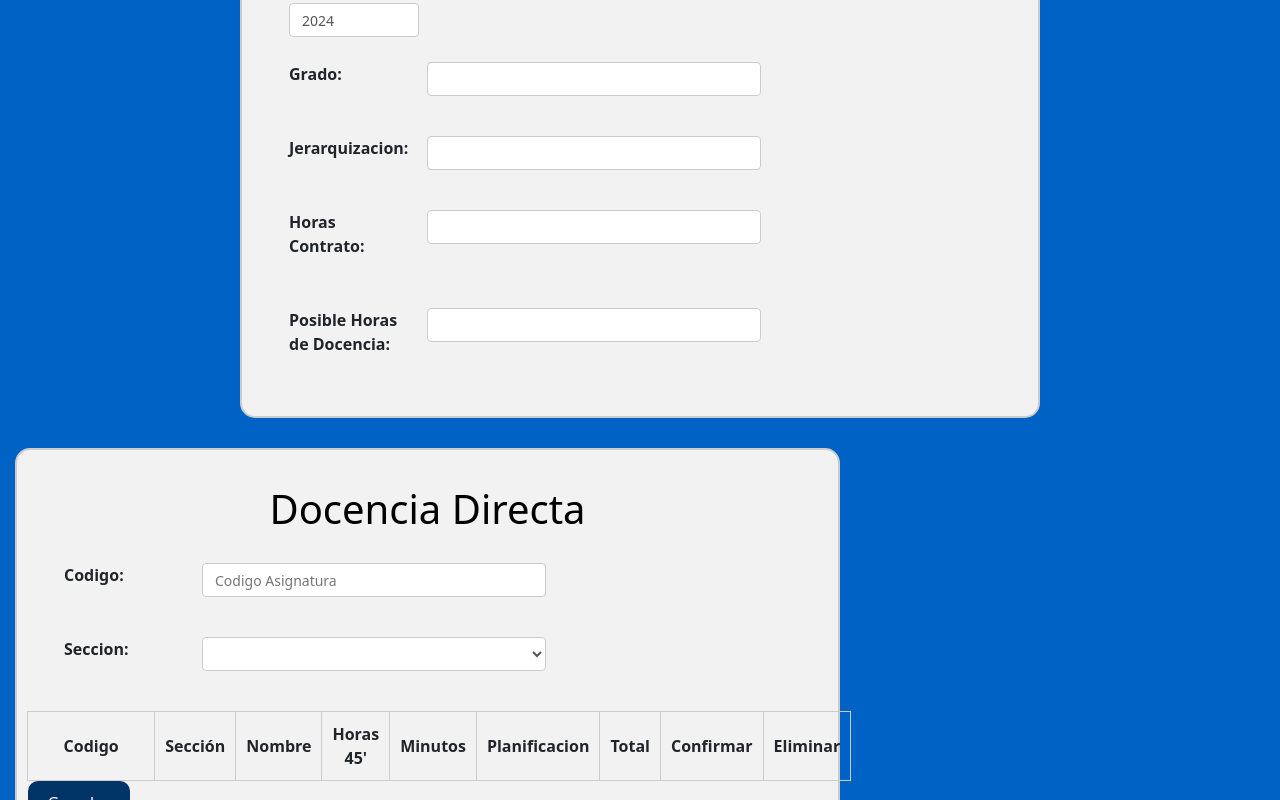
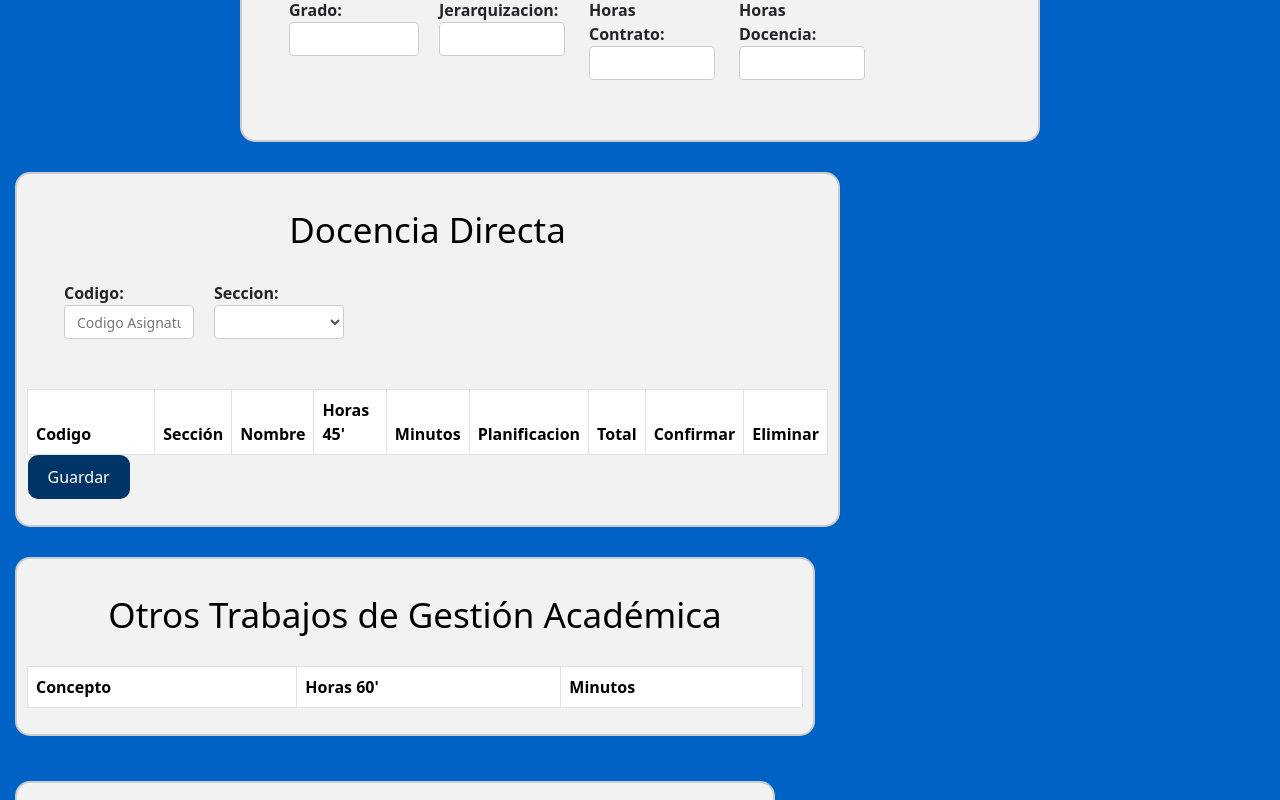
Before and after one commit to NachoMezaM/CDT_CargaTest1, an Angular app: page /carga-horaria/carga-horaria in a window 1280 px wide. Shown: the part 300-1100 px from the top of the page. Built offline with nearby package versions, Linux system fonts and the light colour scheme.

Commit message:
mati 3.5

```diff
--- a/src/app/carga-horaria/carga-horaria/carga-horaria.component.css
+++ b/src/app/carga-horaria/carga-horaria/carga-horaria.component.css
@@ -84,9 +84,9 @@ position: relative;
 }
 
 /* Estilos para el botón Buscar Código */
-.boton-item button {
+/* .boton-item button {
  margin-left: 550px;
-}
+} */
 
 .form-control1{
   display: block;
@@ -172,4 +172,5 @@ body{
   color: rgb(0, 0, 0);
   margin-top: 25px;
   margin-bottom: 30px;
+  font-size: 35px;
 }
--- a/src/app/carga-horaria/carga-horaria/carga-horaria.component.html
+++ b/src/app/carga-horaria/carga-horaria/carga-horaria.component.html
@@ -19,36 +19,40 @@
             <input formControlName="idProfesor" id="rut" type="text" class="form-control1">
           </div>
 
-          <div class="col21 ">
+          <div class="col22 ">
             <label for="nombre"><strong>Nombre:</strong></label>
             <input formControlName="Nombre" id="nombre" type="text" class="form-control2">
           </div>
 
-          <div class=col21>
+          <div class=col1>
             <label for="año"><strong>Año:</strong></label>
             <input formControlName="Año" id="año" class="form-control1" autocomplete="off" [value]="currentYear" readonly>
           </div>
         </div>
       </div>
 
-      <div class="grado-item row">
-        <label for="grado" class="col1"><strong>Grado:</strong></label>
-        <div id="grado" class="form-control2 col22" style="background-color: #ffffff"></div>
-      </div>
+      <div class="form-group">
+        <div class="row">
+          <div class="col1">
+            <label for="grado"><strong>Grado:</strong></label>
+            <div formControlName="Grado" id="grado" class="form-control1"></div>
+          </div>
 
-      <div class="jerarquizacion-item row">
-        <label for="jerarquizacion" class="col1"><strong>Jerarquizacion:</strong></label>
-        <div id="jerarquizacion" class="form-control2 col22" style="background-color: #ffffff"></div>
-      </div>
+          <div class="col1">
+            <label for="jerarquizacion"><strong>Jerarquizacion:</strong></label>
+            <div formControlName="Jerarquizacion" id="jerarquizacion" class="form-control2" ></div>
+          </div>
 
-      <div class="horascontrato-item row">
-        <label for="horascontrato" class="col1"><strong>Horas Contrato:</strong></label>
-        <div id="horascontrato" class="form-control2 col22" style="background-color: #ffffff"></div>
-      </div>
+          <div class="col1">
+            <label for="horascontrato"><strong>Horas Contrato:</strong></label>
+            <div formControlName="horascontrato" id="horascontrato" class="form-control2"></div>
+          </div>
 
-      <div class="PosibleHorasDeDocencia-item row">
-        <label for="PosibleHorasDeDocencia-item" class="col1"><strong>Posible Horas de Docencia:</strong></label>
-        <div id="PosibleHorasDeDocencia" class="form-control2 col22" style="background-color: #ffffff"></div>
+          <div class="col1">
+            <label for="PosibleHorasDeDocencia"><strong>Horas Docencia:</strong></label>
+            <div formControlName="PosibleHorasDeDocencia" id="PosibleHorasDeDocencia" class="form-control2"></div>
+          </div>
+        </div>
       </div>
     </div>
   </form>
@@ -59,36 +63,39 @@
       <div class="containerflex1">
         <h1 class="titulo">Docencia Directa</h1>
 
-        <div class="codigo-item row">
-          <label for="codigo" class="col1"><strong>Codigo:</strong></label>
-          <input type="text" id="codigo" class="form-control1 col22" placeholder="Codigo Asignatura" required
-            autocomplete="off" (change)="buscarSecciones()" uptwo>
+        <div class="form-group">
+          <div class="row">
+            <div class="col1">
+              <label for="codigo"><strong>Codigo:</strong></label>
+              <input formControlName="codigo" type="text" id="codigo" class="form-control1" placeholder="Codigo Asignatura" required autocomplete="off" (change)="buscarSecciones()" uptwo>
+            </div>
+
+            <div class="col1">
+              <label for="seccion"><strong>Seccion:</strong></label>
+              <select formControlName="seccion" id="seccion" class="form-control1" (change)="agregarFila()"></select>
+            </div>
+          </div>
         </div>
 
-        <!-- Actualiza el llamado a la función agregarFilaTabla() para pasar el ID del tbody -->
-        <div class="seccion-item row">
-          <label for="seccion" class="col1"><strong>Seccion:</strong></label>
-          <select id="seccion" class="form-control1 col22" (change)="agregarFila()"></select>
-        </div>
-
-        <table id="asignaturasTable">
+        <table class="table table-striped table-bordered">
           <thead>
             <tr>
-              <td class="cell-box"><strong>Codigo</strong></td>
-              <td class="cell-box"><strong>Sección</strong></td>
-              <td class="cell-box"><strong>Nombre</strong></td>
-              <td class="cell-box"><strong>Horas 45'</strong></td>
-              <td class="cell-box"><strong>Minutos</strong></td>
-              <td class="cell-box"><strong>Planificacion</strong></td>
-              <td class="cell-box"><strong>Total</strong></td>
-              <td class="cell-box"><strong>Confirmar</strong></td>
-              <td class="cell-box"><strong>Eliminar</strong></td>
+              <th>Codigo</th>
+              <th>Sección</th>
+              <th>Nombre</th>
+              <th>Horas 45'</th>
+              <th>Minutos</th>
+              <th>Planificacion</th>
+              <th>Total</th>
+              <th>Confirmar</th>
+              <th>Eliminar</th>
             </tr>
           </thead>
+
           <tbody id="asignaturas-body">
             <!-- Aquí se agregarán las filas dinámicamente -->
           </tbody>
-          <button type="button" id="guardar-button" class="boton" (click)="guardarDatos()">Guardar</button>
+          <button type="submit" id="guardar-button" class="boton" (click)="guardarDatos()">Guardar</button>
         </table>
       </div>
     </form>
@@ -96,14 +103,16 @@
     <form>
       <div class="containerflex3">
         <h1 class="titulo">Otros Trabajos de Gestión Académica</h1>
-        <table id="asignaturasTable2">
+
+        <table class="table table-striped table-bordered">
           <thead>
             <tr>
-              <td class="cell-box"><strong>Concepto</strong></td>
-              <td class="cell-box"><strong>Horas 60'</strong></td>
-              <td class="cell-box"><strong>Minutos</strong></td>
+              <th>Concepto</th>
+              <th>Horas 60'</th>
+              <th>Minutos</th>
             </tr>
           </thead>
+
           <tbody id="asignaturas-body">
             <!-- Aquí se agregarán las filas dinámicamente -->
           </tbody>
--- a/src/app/carga-horaria/carga-horaria/carga-horaria.component.ts
+++ b/src/app/carga-horaria/carga-horaria/carga-horaria.component.ts
@@ -22,6 +22,12 @@ export class CargaHorariaComponent {
   ngOnInit() {
     // Obtener el año actual al inicializar el componente
     this.currentYear = new Date().getFullYear();
+
+ // Agregar el evento input para transformar el texto a mayúsculas
+    const codigoInput = document.getElementById('codigo') as HTMLInputElement;
+    if (codigoInput) {
+      codigoInput.addEventListener('input', this.transformarAMayusculas);
+      }
   }
 
   @HostListener('document:keydown.enter', ['$event'])
@@ -223,6 +229,7 @@ export class CargaHorariaComponent {
               this.actualizarBotonGuardar();
             });
           }
+
         },
         (error) => {
           console.error(
@@ -234,6 +241,11 @@ export class CargaHorariaComponent {
           );
         }
       );
+  }
+
+  transformarAMayusculas(event: Event) {
+    const input = event.target as HTMLInputElement;
+    input.value = input.value.toUpperCase();
   }
 
   actualizarBotonGuardar() {
@@ -323,7 +335,7 @@ export class CargaHorariaComponent {
             if (error.status === 400 && error.error.message === 'No se guardaron filas duplicadas') {
               resolve(false); // Indicar que la fila no se guardó debido a duplicados
             } else {
-              alert('Ocurrió un error al guardar la carga docente. Por favor, inténtalo de nuevo más tarde.');
+              alert('fila o filas duplicadas.');
               reject(error);
             }
           }
@@ -413,7 +425,7 @@ export class CargaHorariaComponent {
               <td>${minutos}</td>
               <td>${planificacion}</td>
               <td></td>
-              <td><input type="checkbox" class="confirm-checkbox"></td>
+              <td><input type="checkbox" class="confirm-checkbox" disabled></td>
               <td><label class="remove-checkbox">✘</label></td>
             `;
               tbody.appendChild(newRow);
@@ -466,8 +478,6 @@ export class CargaHorariaComponent {
     }
   }
 
-  //Docencia Directa
-
   // Método para buscar las secciones disponibles para un código de asignatura dado
   buscarSecciones() {
     const codigo = (document.getElementById('codigo') as HTMLInputElement)
@@ -477,9 +487,7 @@ export class CargaHorariaComponent {
       .post<any>('http://localhost:3000/obtener-secciones', { codigo })
       .subscribe(
         (data) => {
-          const seccionSelect = document.getElementById(
-            'seccion'
-          ) as HTMLSelectElement;
+          const seccionSelect = document.getElementById('seccion') as HTMLSelectElement;
           seccionSelect.innerHTML = ''; // Limpiar opciones anteriores
           if (Array.isArray(data)) {
             data.forEach((Seccion) => {
```
Also changed, not shown: 1 other file (tests, documents, lock files or other folders).
